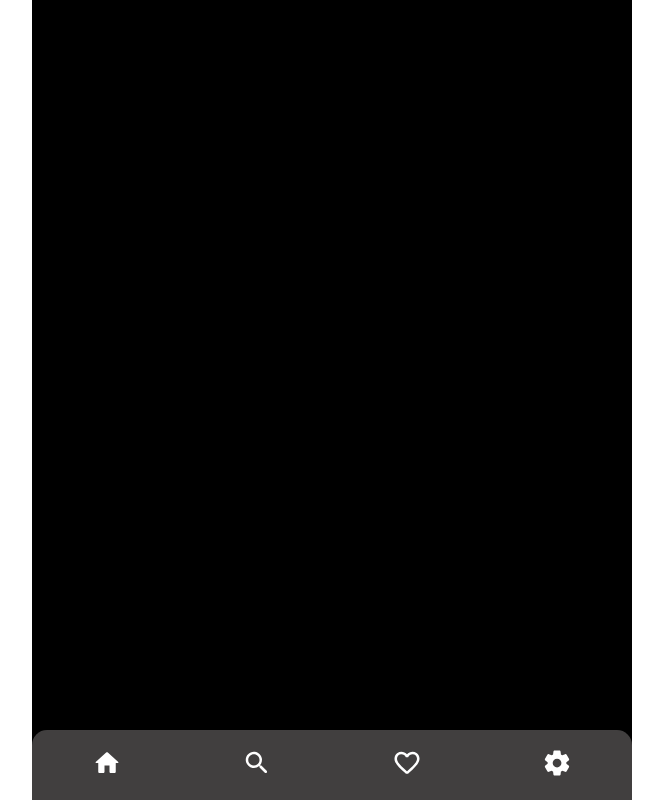
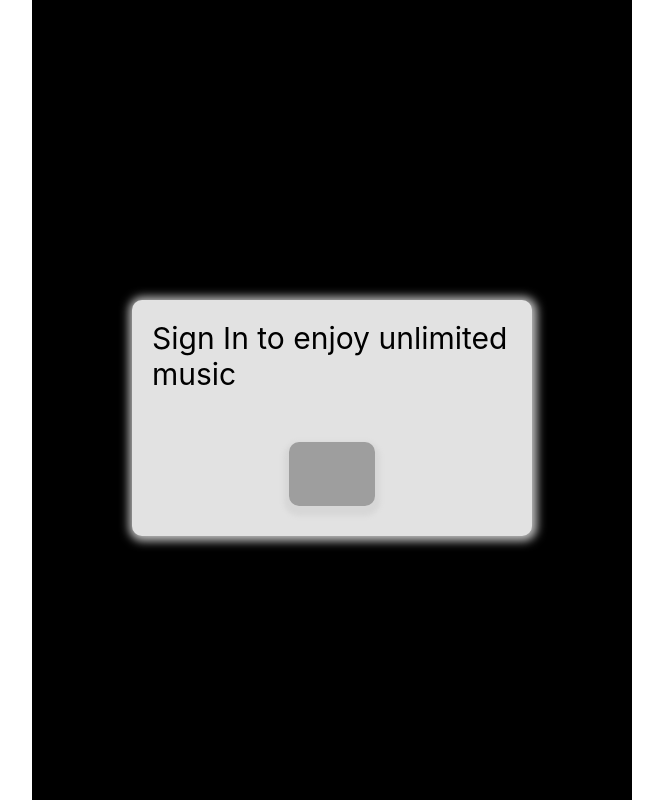
Before and after one commit to SUMANDAS49/music-front, a React (Create React App) app: page /signup in a window 1280 px wide. Shown: the whole page, without its empty margins (308-971 px from the left). Built offline with nearby package versions, Linux system fonts and the light colour scheme; grey boxes are pictures that could not be loaded.

Commit message:
signup button made clear and nav bar display changed based on authentication

```diff
--- a/public/index.html
+++ b/public/index.html
@@ -8,6 +8,12 @@
     <meta
       name="description"
       content="Web site created using create-react-app"
+    />
+    <link rel="preconnect" href="https://fonts.googleapis.com" />
+    <link rel="preconnect" href="https://fonts.gstatic.com" crossorigin />
+    <link
+      href="https://fonts.googleapis.com/css2?family=Nunito&display=swap"
+      rel="stylesheet"
     />
     <link
       rel="stylesheet"
--- a/src/components/auth/authStyle.css
+++ b/src/components/auth/authStyle.css
@@ -10,7 +10,7 @@
   margin: auto;
 
   box-shadow: 1px 1px 10px 4px #c1c1c1;
-
+  background-color: #e2e2e2;
   border-radius: 10px;
   position: relative;
   top: 300px;
@@ -42,8 +42,11 @@
     text-align: center;
   }
   .content {
+    font-family: "Nunito", sans-serif;
   }
   .google-sign-in-button {
+    width: 168px;
+    height: auto;
   }
   .google-sign-in-button:hover {
   }
--- a/src/components/core/Base.js
+++ b/src/components/core/Base.js
@@ -1,6 +1,8 @@
 import React from 'react'
 import Nav from "./Nav"
 import "./baseStyle.css"
+import { isAuthenticated } from '../auth/AuthHelper'
+
 const Base = ({ children }) => {
 
     return (
@@ -9,8 +11,10 @@ const Base = ({ children }) => {
             <div className='base-childs'>
                 {children}
             </div>
+            {
+                isAuthenticated() && <Nav />
+            }
 
-            <Nav />
         </div>
     )
 }
--- a/src/components/core/Home.js
+++ b/src/components/core/Home.js
@@ -12,7 +12,7 @@ const Home = () => {
     const [clickedDetails, setClickedDetails] = useState({})
     useEffect(() => {
         getAllSongs().then((res) => {
-            console.log(res)
+            // console.log(res)
             setSongs(res.songs)
         })
     }, [])
@@ -20,7 +20,7 @@ const Home = () => {
         <div>
             <Base>
                 {!clicked && songs.map((song) => {
-                    return <SongListItem setClicked={setClicked} setClickedDetails={setClickedDetails} data={song} />
+                    return <SongListItem key={`${song.title}`} setClicked={setClicked} setClickedDetails={setClickedDetails} data={song} />
                 })}
                 {
                     clicked && <SongCard setClicked={setClicked} data={clickedDetails} />
--- a/src/components/core/baseStyle.css
+++ b/src/components/core/baseStyle.css
@@ -8,5 +8,6 @@
   justify-content: space-between;
 }
 .base-childs {
-  overflow-y: scroll;
+  overflow-y: auto;
+  height: 100vh;
 }
--- a/src/components/songs/SongListItem.js
+++ b/src/components/songs/SongListItem.js
@@ -13,7 +13,7 @@ const SongListItem = ({ data, setClicked, setClickedDetails }) => {
         }
         else {
             setTitle(dta.substring(0, 14) + "...")
-            console.log(dta.substring(0, 14) + "...")
+            // console.log(dta.substring(0, 14) + "...")
             setLoanding(false)
         }
     }, [])
```
